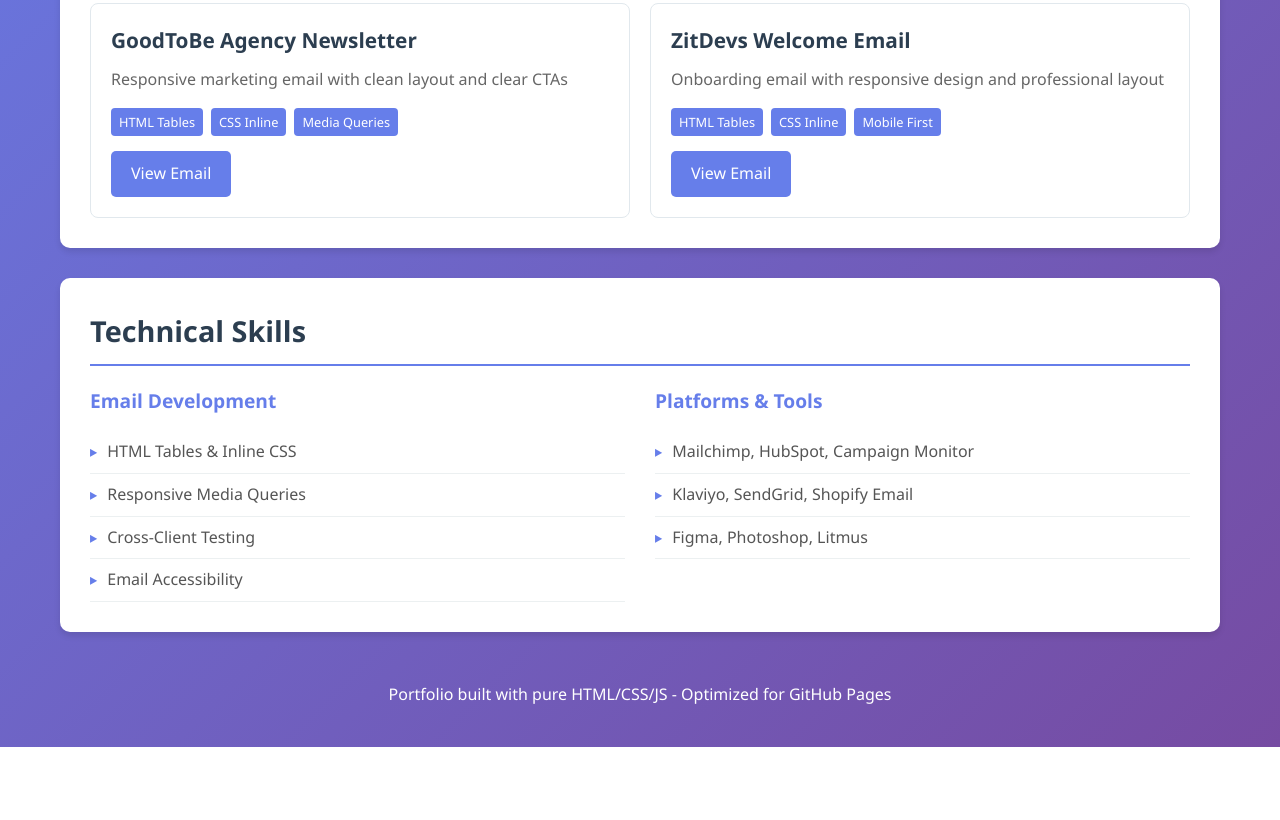
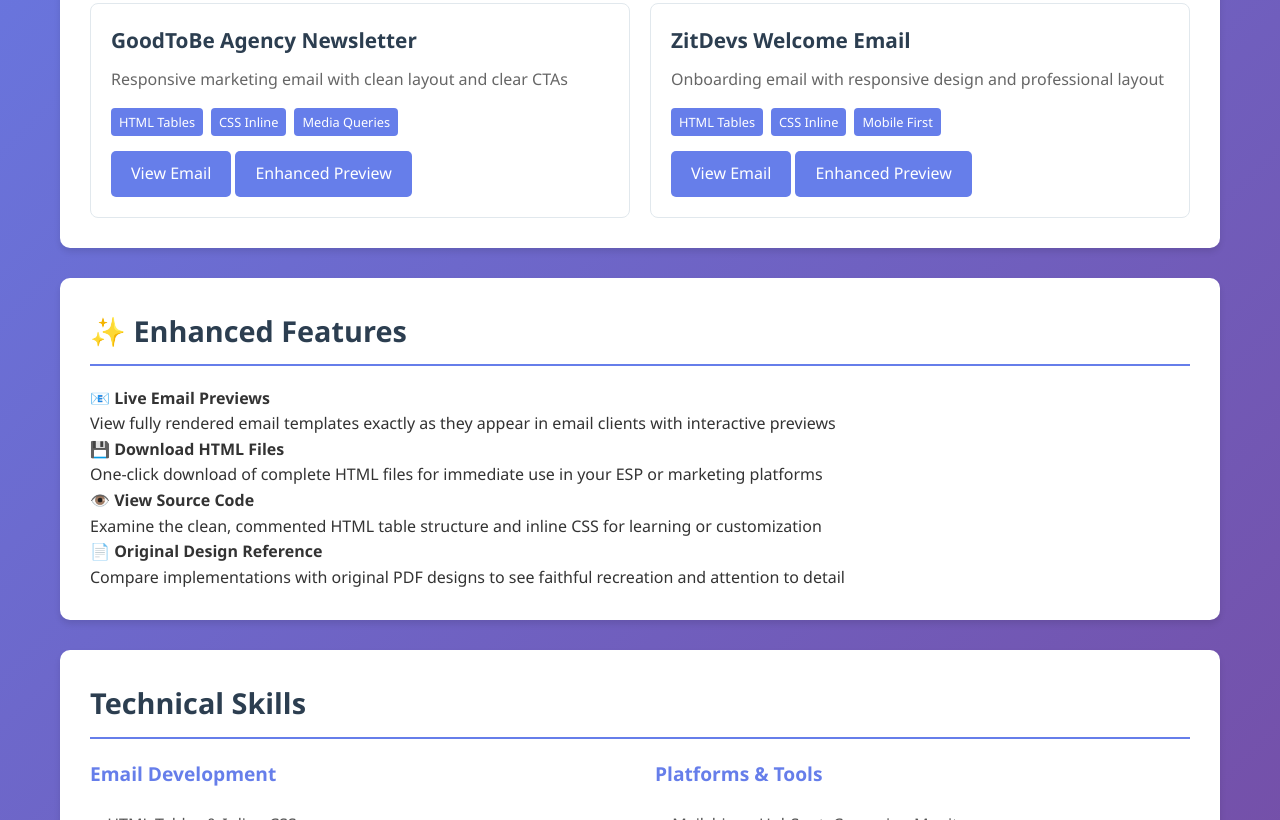
Before and after one commit to raymondbass23/email-portfolio, a plain HTML site: page index.html in a window 1280 px wide. Shown: the part 550-1370 px from the top of the page. Before the commit the page ends 1297 px from the top, so only its background shows below. Drawn offline with Linux system fonts and the light colour scheme.

Commit message:
Update index.html

```diff
--- a/index.html
+++ b/index.html
@@ -5,6 +5,7 @@
     <meta name="viewport" content="width=device-width, initial-scale=1.0">
     <title>Raymond Quintana - Email Marketing Designer</title>
     <link rel="stylesheet" href="assets/css/style.css">
+    <link rel="stylesheet" href="assets/css/email-styles.css">
 </head>
 <body>
     <div class="container">
@@ -30,7 +31,10 @@
                         <span>CSS Inline</span>
                         <span>Media Queries</span>
                     </div>
-                    <a href="examples/goodtobe-agency-newsletter/index.html" target="_blank" class="btn">View Email</a>
+                    <div class="example-links">
+                        <a href="examples/goodtobe-agency-newsletter/index.html" target="_blank" class="btn">View Email</a>
+                        <a href="examples/goodtobe-agency-newsletter/preview.html" class="btn secondary">Enhanced Preview</a>
+                    </div>
                 </div>
 
                 <div class="example-card">
@@ -41,7 +45,32 @@
                         <span>CSS Inline</span>
                         <span>Mobile First</span>
                     </div>
-                    <a href="examples/zitdevs-welcome-email/index.html" target="_blank" class="btn">View Email</a>
+                    <div class="example-links">
+                        <a href="examples/zitdevs-welcome-email/index.html" target="_blank" class="btn">View Email</a>
+                        <a href="examples/zitdevs-welcome-email/preview.html" class="btn secondary">Enhanced Preview</a>
+                    </div>
+                </div>
+            </div>
+        </section>
+
+        <section class="new-features">
+            <h3>✨ Enhanced Features</h3>
+            <div class="features-grid">
+                <div class="feature-card">
+                    <h4>📧 Live Email Previews</h4>
+                    <p>View fully rendered email templates exactly as they appear in email clients with interactive previews</p>
+                </div>
+                <div class="feature-card">
+                    <h4>💾 Download HTML Files</h4>
+                    <p>One-click download of complete HTML files for immediate use in your ESP or marketing platforms</p>
+                </div>
+                <div class="feature-card">
+                    <h4>👁️ View Source Code</h4>
+                    <p>Examine the clean, commented HTML table structure and inline CSS for learning or customization</p>
+                </div>
+                <div class="feature-card">
+                    <h4>📄 Original Design Reference</h4>
+                    <p>Compare implementations with original PDF designs to see faithful recreation and attention to detail</p>
                 </div>
             </div>
         </section>
@@ -75,5 +104,6 @@
     </div>
 
     <script src="assets/js/main.js"></script>
+    <script src="assets/js/email-preview.js"></script>
 </body>
 </html>
```
